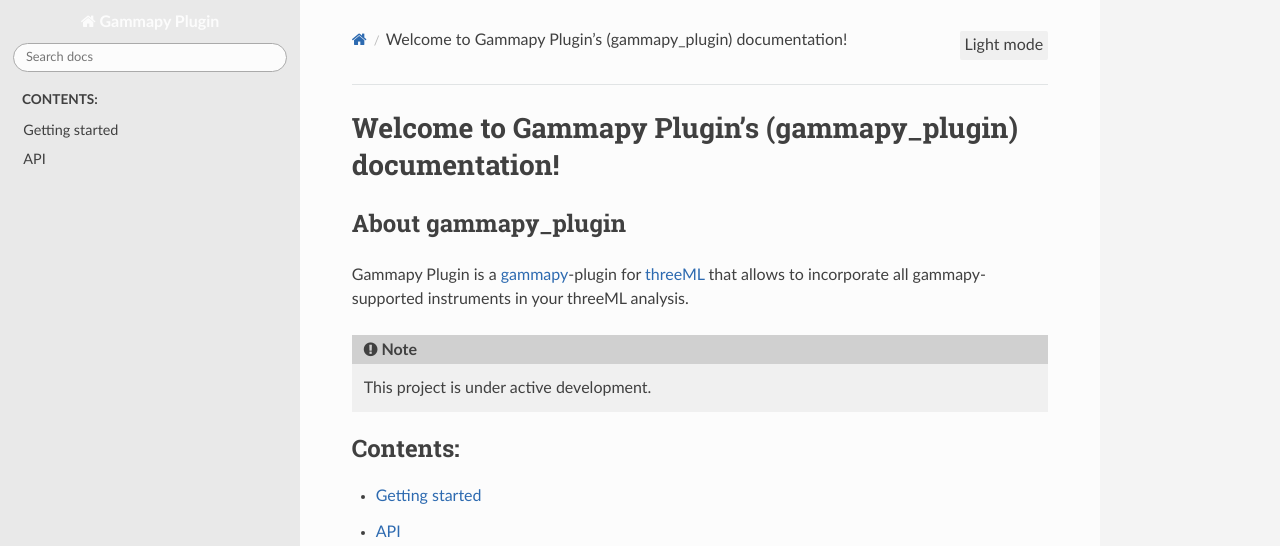
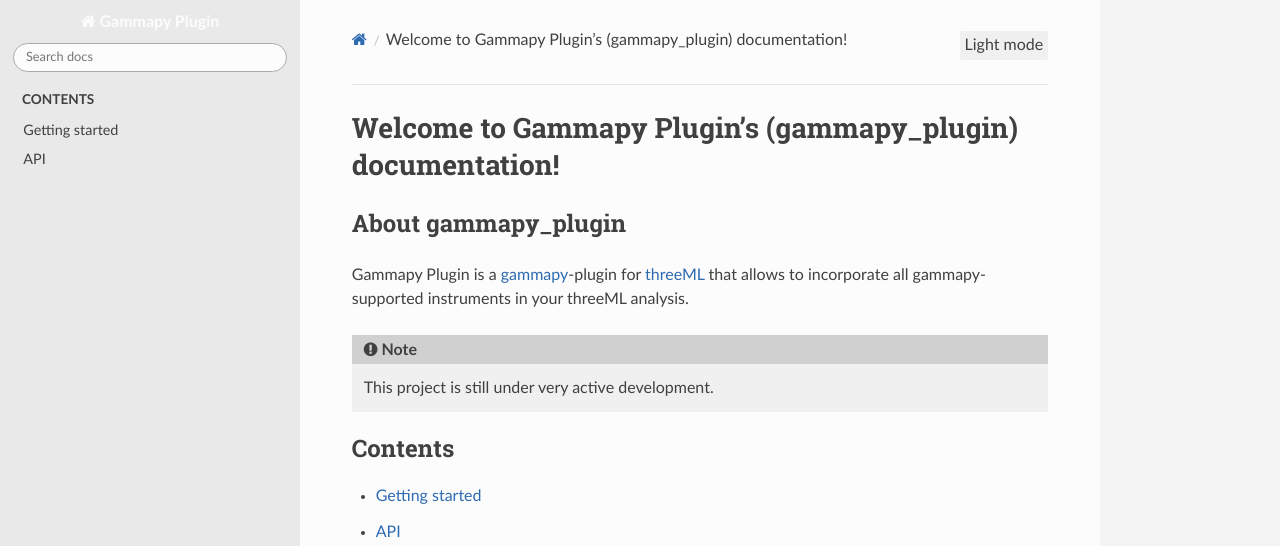
Before and after one commit to threeML/gammapy-plugin, a Sphinx documentation site: the page built from docs/index.rst, in a window 1280 px wide. Shown: the top 546 px of the page. Built offline with Sphinx 7.4.7 and the Read the Docs theme 3.1.0, drawn with Linux system fonts in a browser that asks for light colours; pages that are not in the unit, such as notebooks, are missing from menus.

Commit message:
docs style

```diff
--- a/docs/index.rst
+++ b/docs/index.rst
@@ -1,5 +1,5 @@
 Welcome to Gammapy Plugin's (gammapy_plugin) documentation!
-======================================
+===========================================================
 
 About gammapy_plugin
 --------------------
@@ -11,13 +11,11 @@
 .. _threeML: https://threeml.readthedocs.io/en/stable/
 
 .. note::
-
-   This project is under active development.
-
+   This project is still under very active development.
 
 .. toctree::
    :maxdepth: 3
-   :caption: Contents:
+   :caption: Contents
 
    intro
    api/API.rst
```
Also changed, not shown: docs/intro.rst (+3 -6 lines), docs/requirements.txt (line endings or trailing spaces).
